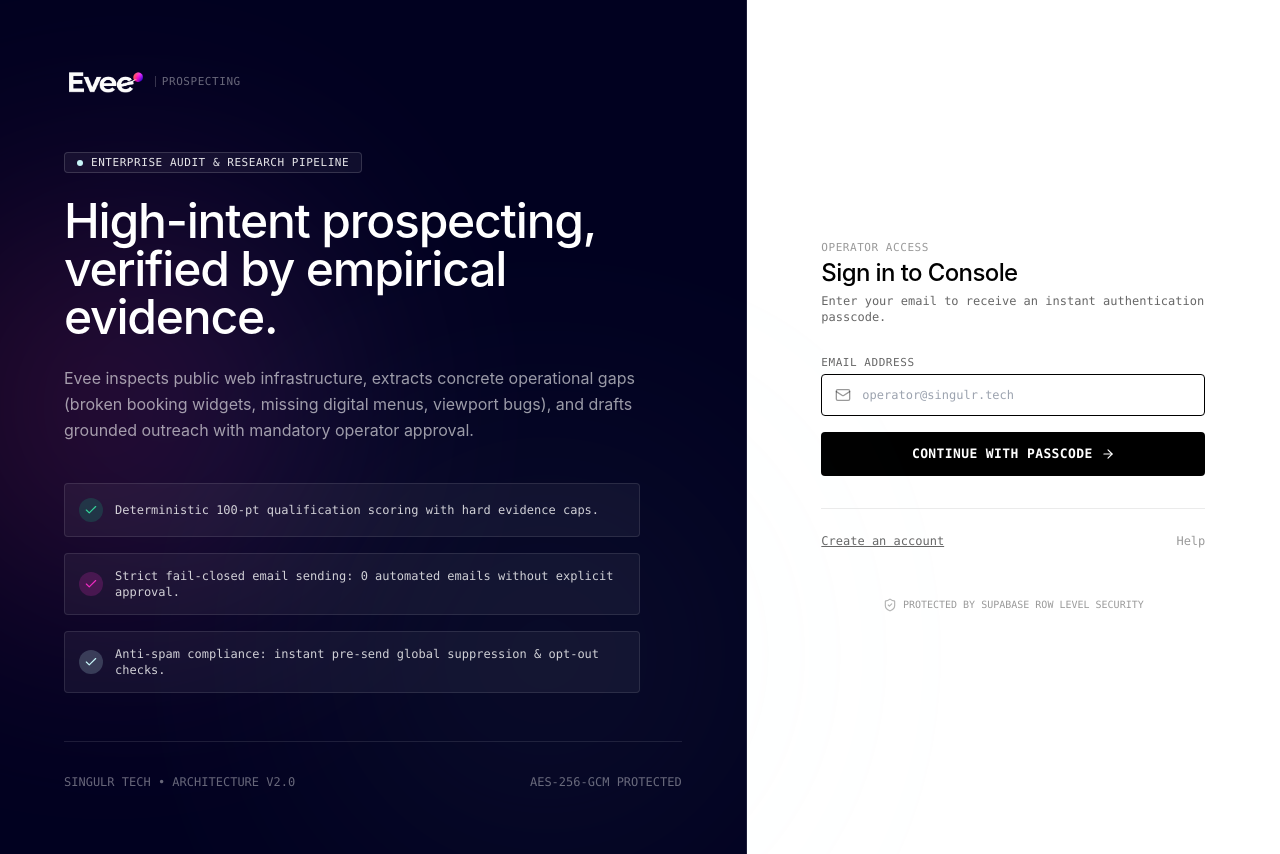
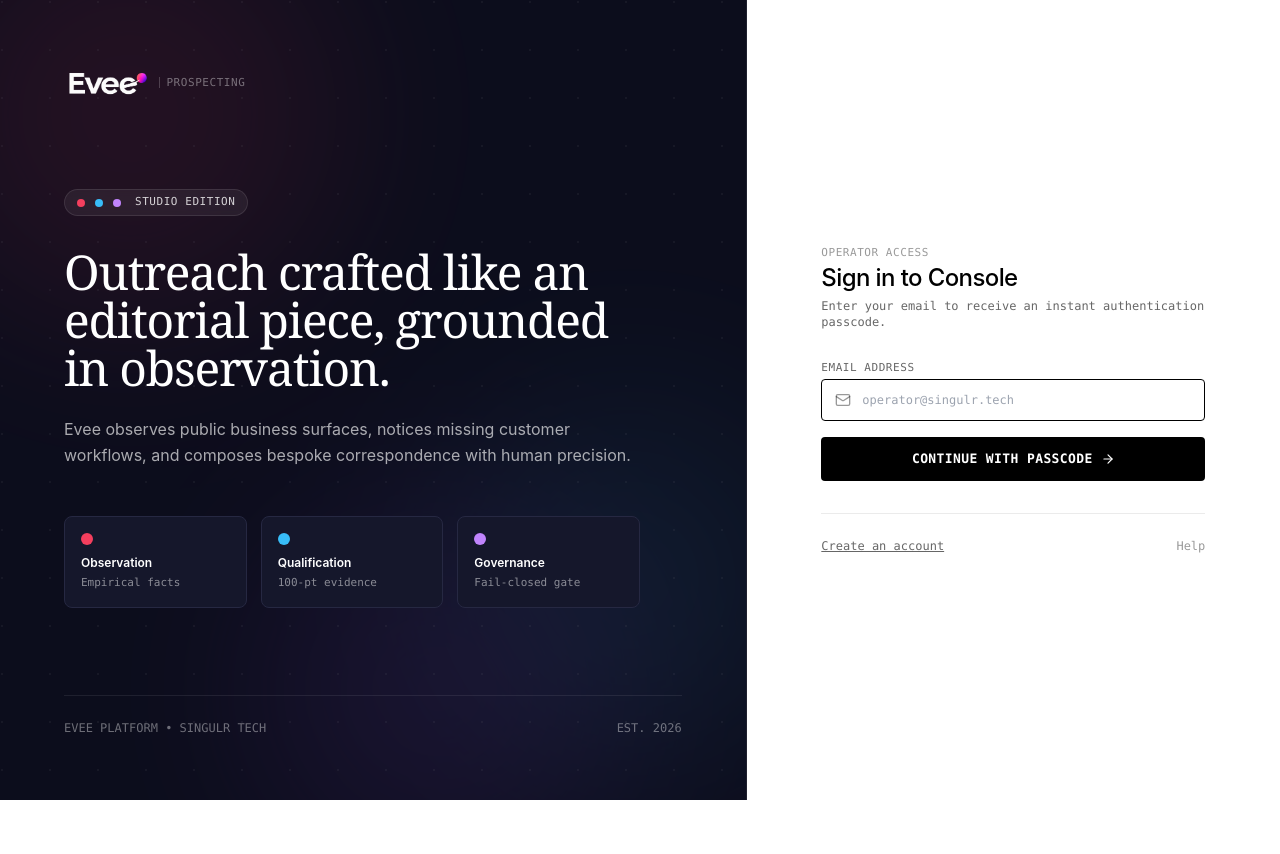
Before and after one commit to Hootsworth/Evee, a Next.js app: page /auth in a window 1280 px wide. After the commit the page ends 800 px from the top, so only its background shows below. Built offline with nearby package versions, Linux system fonts and the light colour scheme; no server answers.

Commit message:
feat(design): transition side panel to flat artistic palette with rose, cyan, and violet blocks

```diff
--- a/app/auth/page.tsx
+++ b/app/auth/page.tsx
@@ -4,7 +4,7 @@
 import { useRouter } from 'next/navigation';
 import { createClient } from '@/lib/supabase/client';
 import Logo from '@/components/Logo';
-import { Mail, KeyRound, ArrowRight, ShieldCheck, CheckCircle2, AlertCircle, Sparkles, Terminal, Check } from 'lucide-react';
+import { Mail, KeyRound, ArrowRight, ShieldCheck, CheckCircle2, AlertCircle, Sparkles } from 'lucide-react';
 
 export default function AuthPage() {
   const router = useRouter();
@@ -83,69 +83,87 @@
   };
 
   return (
-    <div className="min-h-screen w-full flex flex-col lg:flex-row bg-[#010120] text-white overflow-hidden select-none">
-      {/* LEFT COLUMN: Together AI Immersive Platform Showcase (Desktop) */}
-      <div className="hidden lg:flex lg:w-7/12 flex-col justify-between p-16 relative border-r border-white/10 bg-[#010120]">
-        {/* Glow ribbon effect */}
-        <div className="absolute top-1/4 -left-20 w-96 h-96 brand-gradient opacity-20 blur-[130px] rounded-full pointer-events-none"></div>
-        <div className="absolute bottom-10 right-10 w-80 h-80 bg-[#c8f6f9] opacity-10 blur-[140px] rounded-full pointer-events-none"></div>
+    <div className="min-h-screen w-full flex flex-col lg:flex-row bg-[#080915] text-white select-none">
+      {/* LEFT COLUMN: Artistic, Flat Geometric Palette (Pink, Cyan, Indigo, Cream) */}
+      <div className="hidden lg:flex lg:w-7/12 flex-col justify-between p-16 relative border-r border-white/[0.08] bg-[#0c0d1c] overflow-hidden">
+        {/* Flat Abstract Geometric Art Background */}
+        <div className="absolute inset-0 pointer-events-none opacity-40">
+          {/* Flat angled pastel block - Rose/Pink */}
+          <div className="absolute -top-24 -left-20 w-[420px] h-[420px] rounded-full bg-[#f43f5e] opacity-25 filter blur-[90px]"></div>
+          {/* Flat Cyan accent block */}
+          <div className="absolute top-1/2 -right-16 w-[360px] h-[360px] rounded-full bg-[#38bdf8] opacity-20 filter blur-[100px]"></div>
+          {/* Flat Violet/Indigo block */}
+          <div className="absolute -bottom-20 left-1/3 w-[380px] h-[380px] rounded-full bg-[#a855f7] opacity-20 filter blur-[90px]"></div>
+
+          {/* Clean Flat Graphic Lines & Bauhaus-style Accents */}
+          <svg className="absolute inset-0 w-full h-full opacity-15" xmlns="http://www.w3.org/2000/svg">
+            <defs>
+              <pattern id="art-grid" width="48" height="48" patternUnits="userSpaceOnUse">
+                <circle cx="2" cy="2" r="1" fill="#ffffff" />
+              </pattern>
+            </defs>
+            <rect width="100%" height="100%" fill="url(#art-grid)" />
+          </svg>
+        </div>
 
         {/* Brand Header */}
         <div className="relative z-10 flex items-center">
-          <Logo theme="dark" height={36} showSubtitle={true} />
+          <Logo theme="dark" height={38} showSubtitle={true} />
         </div>
 
-        {/* Narrative Hero */}
-        <div className="relative z-10 max-w-xl my-auto py-12">
-          <div className="inline-flex items-center space-x-2 px-3 py-1 rounded-[4px] bg-white/5 border border-white/15 mb-6">
-            <span className="w-1.5 h-1.5 rounded-full bg-[#c8f6f9]"></span>
-            <span className="mono-eyebrow text-[10px] text-white/90">ENTERPRISE AUDIT & RESEARCH PIPELINE</span>
+        {/* Narrative & Editorial Centerpiece */}
+        <div className="relative z-10 max-w-xl my-auto py-10">
+          {/* Flat Color Pill Pill */}
+          <div className="inline-flex items-center space-x-2.5 px-3 py-1 rounded-full bg-white/[0.06] border border-white/10 mb-8 backdrop-blur-sm">
+            <span className="w-2 h-2 rounded-full bg-[#f43f5e]"></span>
+            <span className="w-2 h-2 rounded-full bg-[#38bdf8]"></span>
+            <span className="w-2 h-2 rounded-full bg-[#c084fc]"></span>
+            <span className="text-[11px] font-mono tracking-wider text-white/80 pl-1 uppercase">
+              STUDIO EDITION
+            </span>
           </div>
 
-          <h2 className="text-4xl xl:text-5xl font-medium tracking-tight text-white leading-[1.15] mb-6">
-            High-intent prospecting, verified by empirical evidence.
+          <h2 className="text-4xl xl:text-5xl font-medium tracking-tight text-white leading-[1.2] mb-6 font-serif">
+            Outreach crafted like an editorial piece, grounded in observation.
           </h2>
 
-          <p className="text-white/60 text-base leading-relaxed mb-10">
-            Evee inspects public web infrastructure, extracts concrete operational gaps (broken booking widgets, missing digital menus, viewport bugs), and drafts grounded outreach with mandatory operator approval.
+          <p className="text-white/65 text-base leading-relaxed mb-10 font-normal">
+            Evee observes public business surfaces, notices missing customer workflows, and composes bespoke correspondence with human precision.
           </p>
 
-          {/* Architectural Pillars */}
-          <div className="space-y-4 font-mono text-xs text-white/80">
-            <div className="flex items-center space-x-3 bg-white/5 border border-white/10 p-3.5 rounded-[4px]">
-              <div className="w-6 h-6 rounded-full bg-emerald-500/20 text-emerald-400 flex items-center justify-center shrink-0">
-                <Check className="w-3.5 h-3.5" />
-              </div>
-              <span>Deterministic 100-pt qualification scoring with hard evidence caps.</span>
+          {/* Flat Artistic Color Badges */}
+          <div className="grid grid-cols-3 gap-3.5 pt-2">
+            <div className="bg-[#15172b] border border-[#262842] rounded-lg p-4">
+              <div className="w-3 h-3 rounded-full bg-[#f43f5e] mb-2.5"></div>
+              <div className="text-xs font-semibold text-white">Observation</div>
+              <div className="text-[11px] text-white/50 mt-1 font-mono">Empirical facts</div>
             </div>
 
-            <div className="flex items-center space-x-3 bg-white/5 border border-white/10 p-3.5 rounded-[4px]">
-              <div className="w-6 h-6 rounded-full bg-[#ef2cc1]/20 text-[#ef2cc1] flex items-center justify-center shrink-0">
-                <Check className="w-3.5 h-3.5" />
-              </div>
-              <span>Strict fail-closed email sending: 0 automated emails without explicit approval.</span>
+            <div className="bg-[#15172b] border border-[#262842] rounded-lg p-4">
+              <div className="w-3 h-3 rounded-full bg-[#38bdf8] mb-2.5"></div>
+              <div className="text-xs font-semibold text-white">Qualification</div>
+              <div className="text-[11px] text-white/50 mt-1 font-mono">100-pt evidence</div>
             </div>
 
-            <div className="flex items-center space-x-3 bg-white/5 border border-white/10 p-3.5 rounded-[4px]">
-              <div className="w-6 h-6 rounded-full bg-[#c8f6f9]/20 text-[#c8f6f9] flex items-center justify-center shrink-0">
-                <Check className="w-3.5 h-3.5" />
-              </div>
-              <span>Anti-spam compliance: instant pre-send global suppression & opt-out checks.</span>
+            <div className="bg-[#15172b] border border-[#262842] rounded-lg p-4">
+              <div className="w-3 h-3 rounded-full bg-[#c084fc] mb-2.5"></div>
+              <div className="text-xs font-semibold text-white">Governance</div>
+              <div className="text-[11px] text-white/50 mt-1 font-mono">Fail-closed gate</div>
             </div>
           </div>
         </div>
 
-        {/* Footer Info */}
-        <div className="relative z-10 flex items-center justify-between text-xs font-mono text-white/40 pt-8 border-t border-white/10">
-          <span>SINGULR TECH • ARCHITECTURE V2.0</span>
-          <span>AES-256-GCM PROTECTED</span>
+        {/* Footer Signature */}
+        <div className="relative z-10 flex items-center justify-between text-xs font-mono text-white/40 pt-6 border-t border-white/[0.08]">
+          <span>EVEE PLATFORM • SINGULR TECH</span>
+          <span>EST. 2026</span>
         </div>
       </div>
 
-      {/* RIGHT COLUMN: The High-Contrast Authentication Card (White Surface on Mobile / High-Contrast Clean on Desktop) */}
+      {/* RIGHT COLUMN: The High-Contrast Authentication Form */}
       <div className="w-full lg:w-5/12 flex flex-col justify-center items-center px-6 sm:px-12 py-16 bg-white text-black min-h-screen">
         <div className="w-full max-w-sm">
-          {/* Mobile-only header */}
+          {/* Mobile-only brand logo */}
           <div className="lg:hidden text-center mb-8 flex justify-center">
             <Logo theme="light" height={32} showSubtitle={true} />
           </div>
@@ -315,12 +333,6 @@
               </button>
             )}
           </div>
-
-          {/* Compliance & Security Tag */}
-          <div className="mt-12 text-center text-[10px] font-mono text-black/40 flex items-center justify-center space-x-1.5">
-            <ShieldCheck className="w-3.5 h-3.5 text-black/30" />
-            <span>PROTECTED BY SUPABASE ROW LEVEL SECURITY</span>
-          </div>
         </div>
       </div>
     </div>
```
